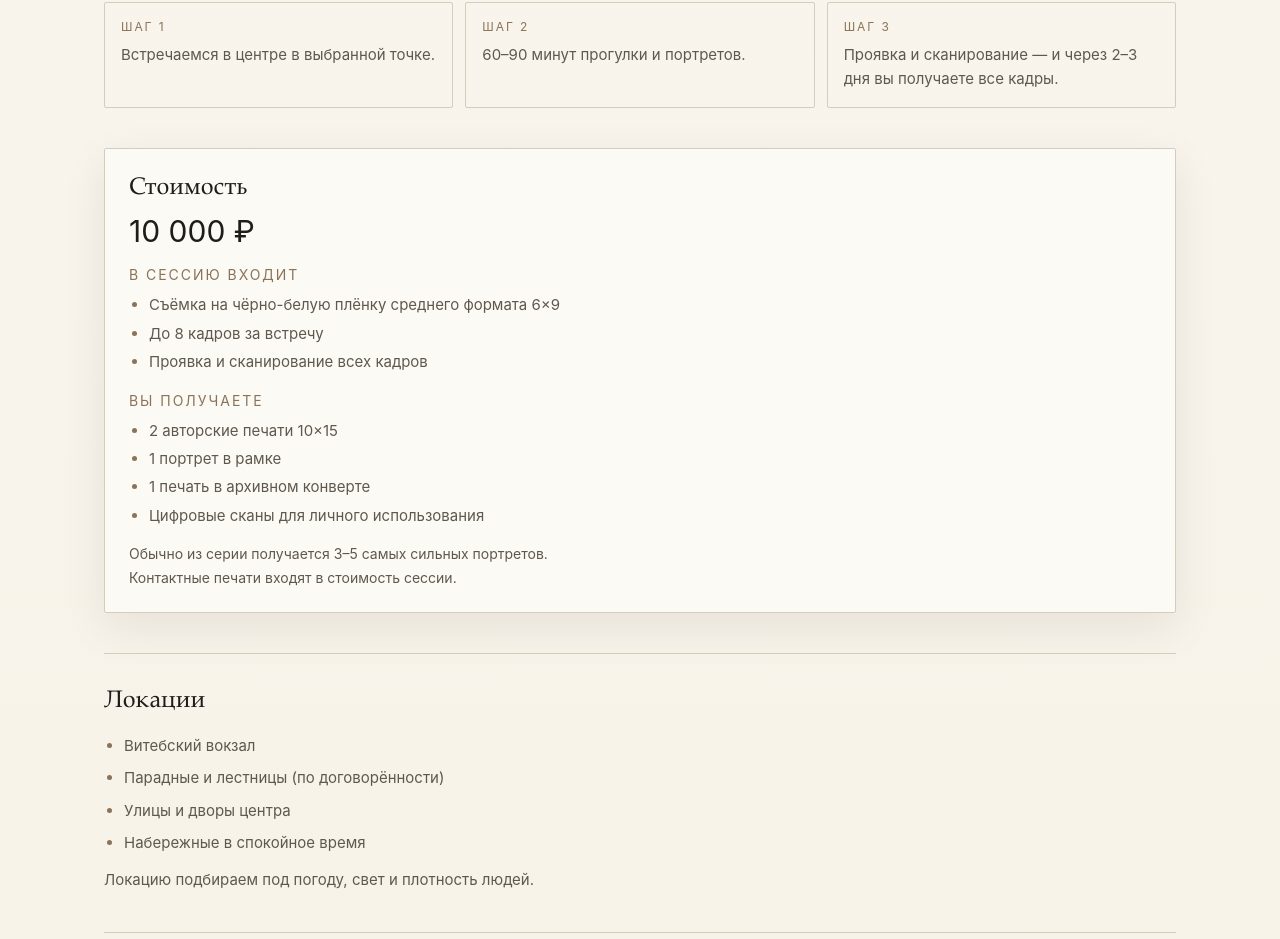
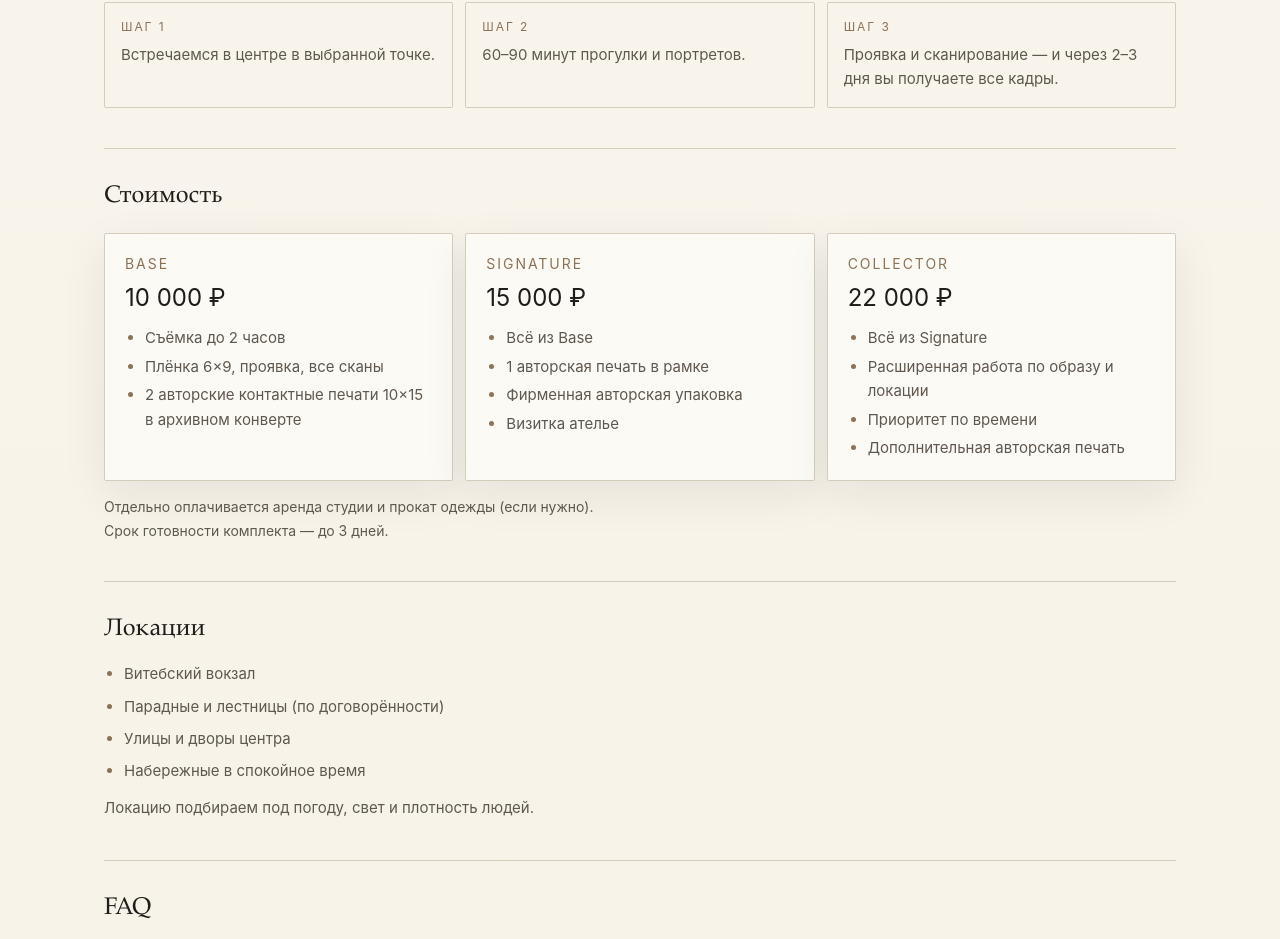
Before and after one commit to Tysart/Photographic_Studio, a Next.js app: page / in a window 1280 px wide. Shown: the part 1333-2272 px from the top of the page. Built offline with nearby package versions, Linux system fonts and the light colour scheme.

Commit message:
Add 3-tier pricing and update Base package wording

```diff
--- a/components/PriceCard.tsx
+++ b/components/PriceCard.tsx
@@ -1,29 +1,45 @@
-import { siteConfig } from "@/config/site";
-
 export function PriceCard() {
   return (
     <section className="mx-auto w-full max-w-6xl px-6 pb-10 md:px-10">
-      <div className="rounded-sm border border-line bg-[#fcfaf5] p-6 shadow-card">
+      <div className="thin-rule pt-8">
         <h2 className="text-2xl text-ink">Стоимость</h2>
-        <p className="mt-2 text-3xl text-ink">{siteConfig.priceRub.toLocaleString("ru-RU")} ₽</p>
 
-        <p className="mt-4 text-sm uppercase tracking-[0.14em] text-accent">В сессию входит</p>
-        <ul className="mt-2 list-disc space-y-1 pl-5 text-[15px] leading-relaxed text-muted marker:text-accent">
-          <li>Съёмка на чёрно-белую плёнку среднего формата 6×9</li>
-          <li>До 8 кадров за встречу</li>
-          <li>Проявка и сканирование всех кадров</li>
-        </ul>
+        <div className="mt-5 grid gap-3 md:grid-cols-3">
+          <article className="rounded-sm border border-line bg-[#fcfaf5] p-5 shadow-card">
+            <p className="text-sm uppercase tracking-[0.14em] text-accent">Base</p>
+            <p className="mt-2 text-2xl text-ink">10 000 ₽</p>
+            <ul className="mt-3 list-disc space-y-1 pl-5 text-[15px] leading-relaxed text-muted marker:text-accent">
+              <li>Съёмка до 2 часов</li>
+              <li>Плёнка 6×9, проявка, все сканы</li>
+              <li>2 авторские контактные печати 10×15 в архивном конверте</li>
+            </ul>
+          </article>
 
-        <p className="mt-4 text-sm uppercase tracking-[0.14em] text-accent">Вы получаете</p>
-        <ul className="mt-2 list-disc space-y-1 pl-5 text-[15px] leading-relaxed text-muted marker:text-accent">
-          <li>2 авторские печати 10×15</li>
-          <li>1 портрет в рамке</li>
-          <li>1 печать в архивном конверте</li>
-          <li>Цифровые сканы для личного использования</li>
-        </ul>
+          <article className="rounded-sm border border-line bg-[#fcfaf5] p-5 shadow-card">
+            <p className="text-sm uppercase tracking-[0.14em] text-accent">Signature</p>
+            <p className="mt-2 text-2xl text-ink">15 000 ₽</p>
+            <ul className="mt-3 list-disc space-y-1 pl-5 text-[15px] leading-relaxed text-muted marker:text-accent">
+              <li>Всё из Base</li>
+              <li>1 авторская печать в рамке</li>
+              <li>Фирменная авторская упаковка</li>
+              <li>Визитка ателье</li>
+            </ul>
+          </article>
 
-        <p className="mt-4 text-sm text-muted">Обычно из серии получается 3–5 самых сильных портретов.</p>
-        <p className="mt-1 text-sm text-muted">Контактные печати входят в стоимость сессии.</p>
+          <article className="rounded-sm border border-line bg-[#fcfaf5] p-5 shadow-card">
+            <p className="text-sm uppercase tracking-[0.14em] text-accent">Collector</p>
+            <p className="mt-2 text-2xl text-ink">22 000 ₽</p>
+            <ul className="mt-3 list-disc space-y-1 pl-5 text-[15px] leading-relaxed text-muted marker:text-accent">
+              <li>Всё из Signature</li>
+              <li>Расширенная работа по образу и локации</li>
+              <li>Приоритет по времени</li>
+              <li>Дополнительная авторская печать</li>
+            </ul>
+          </article>
+        </div>
+
+        <p className="mt-4 text-sm text-muted">Отдельно оплачивается аренда студии и прокат одежды (если нужно).</p>
+        <p className="mt-1 text-sm text-muted">Срок готовности комплекта — до 3 дней.</p>
       </div>
     </section>
   );
```
